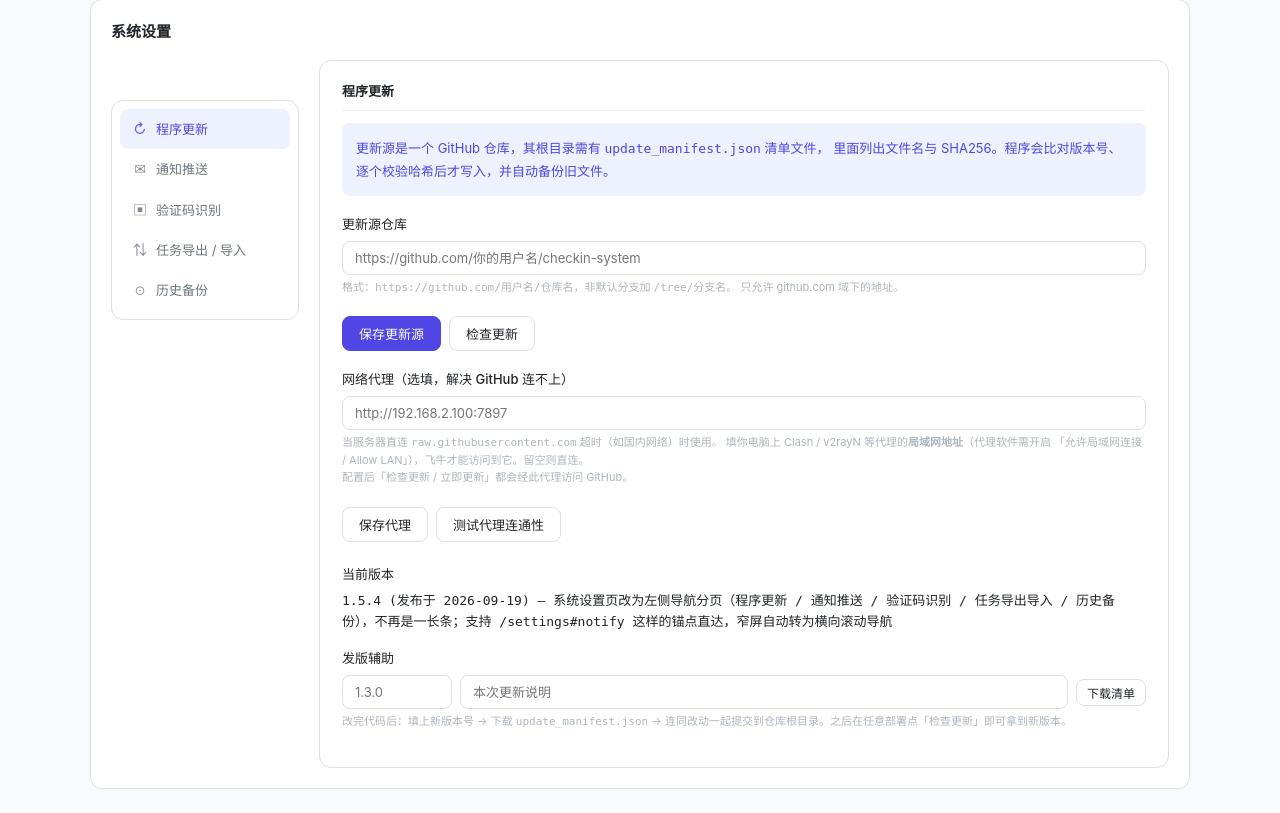
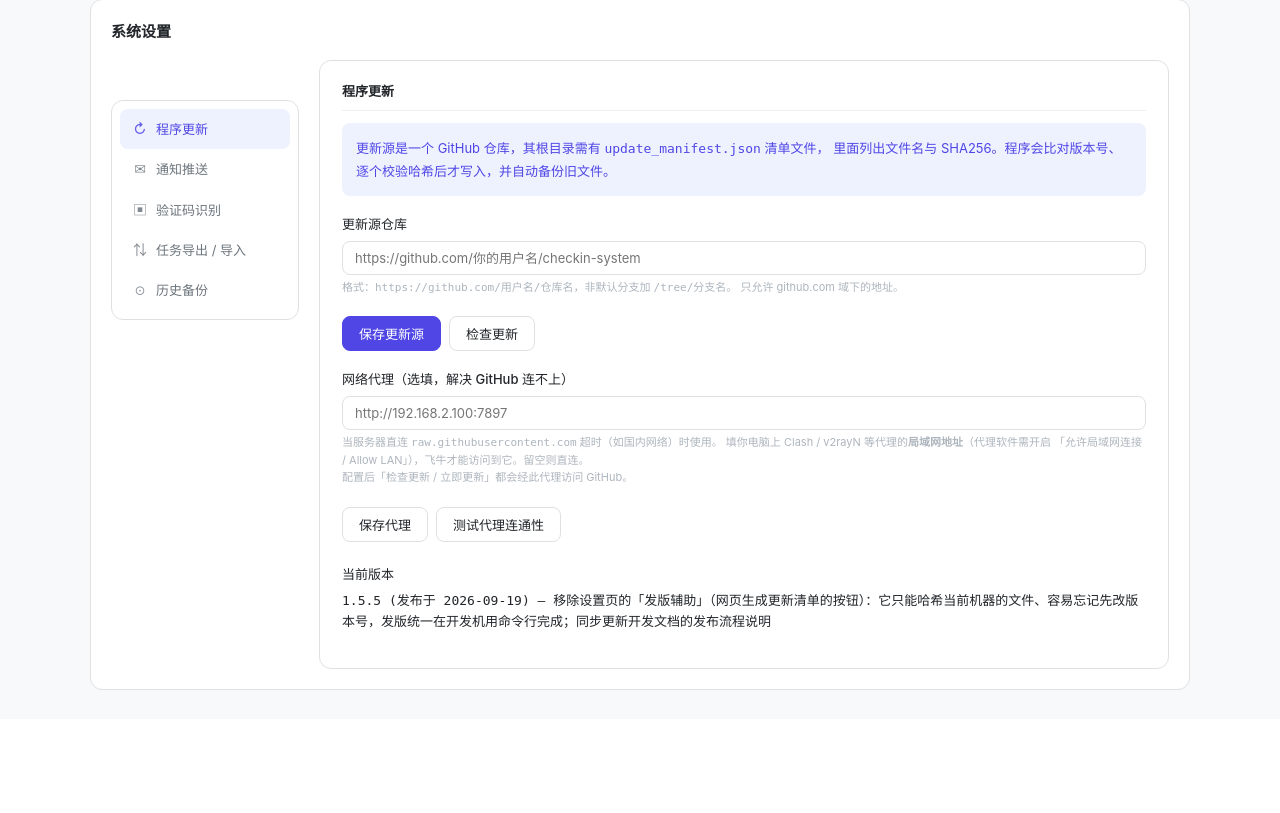
Before and after one commit to sddvcm/qdnew, a Flask app: page /settings in a window 1280 px wide. Shown: the part 81-894 px from the top of the page. After the commit the page ends 771 px from the top, so only its background shows below. Run offline with Flask 3, Linux system fonts and the light colour scheme; data comes from the database, SQL or seed files in the repository; data that the repository does not hold is empty.

Commit message:
chore: 移除设置页的「发版辅助」v1.5.5
理由：它是在网页上生成 update_manifest.json 的按钮，但
- 只能哈希"当前这台机器"的文件，在 NAS 上点得到的是 NAS 的代码快照
- 容易忘记先改 version.json 再生成清单（顺序反了哈希就对不上）
- fpk 装机后代码目录是只读快照，本就不该在那儿发版
发版统一在开发机用命令行完成（改 version.json → build_manifest → 打包）。

改动：
- 删 UI 区块（版本号/说明输入框 + 下载清单按钮）与 downloadManifest()
- 删 GET /api/update/manifest 路由，顺带清掉不再使用的 json/Response 导入
- 测试 3.24 改为断言该接口已 404（防被无意加回），并断言设置页无相关 UI
- DEVELOPMENT.md / docs/USAGE.md 的发布流程改为命令行步骤 +
  补上"改代码→改版本→重建清单→打包→提交"的顺序铁律

```diff
--- a/app/routes/update_api.py
+++ b/app/routes/update_api.py
@@ -8,11 +8,12 @@ API：
     POST /api/update/config     保存更新源
     POST /api/update/check      检查是否有新版本（只读，不下载）
     POST /api/update/run        执行更新（下载+校验+写入+重载插件）
-    GET  /api/update/manifest   生成并下载本仓库的 update_manifest.json（发版用）
+
+注：原先还有个 /api/update/manifest（在网页上生成清单下载，即「发版辅助」），
+已于 v1.5.5 移除 —— 发版在开发机上用 `updater.build_manifest()` 脚本化完成，
+更可靠（网页版只能哈希"当前这台机器"的文件，且容易忘记先改 version.json）。
 """
-import json
-
-from flask import Blueprint, Response, jsonify, render_template, request
+from flask import Blueprint, jsonify, render_template, request
 
 import updater
 from app.database import get_db
@@ -185,20 +186,3 @@ def run():
         "reload_error": reload_error,
         "need_restart": True,
     })
-
-
-@bp.route("/api/update/manifest", methods=["GET"])
-def manifest():
-    """生成当前代码的清单（发版时下载下来提交到仓库根目录）"""
-    version = request.args.get("version", "").strip()
-    notes = request.args.get("notes", "").strip()
-    if not version:
-        version = updater.current_version().get("version", "0.0.0")
-    data = updater.build_manifest(version, notes)
-    payload = json.dumps(data, ensure_ascii=False, indent=2)
-    return Response(
-        payload,
-        mimetype="application/json",
-        headers={"Content-Disposition":
-                 f"attachment; filename*=UTF-8''update_manifest.json"},
-    )
--- a/templates/settings.html
+++ b/templates/settings.html
@@ -69,19 +69,6 @@
   <div class="form-group" style="margin-top: 22px;">
     <label>当前版本</label>
     <div id="curVersion" style="font-family: var(--mono); font-size: 13px;">读取中…</div>
-  </div>
-
-  <div class="form-group">
-    <label>发版辅助</label>
-    <div style="display: flex; gap: 8px; align-items: center; flex-wrap: wrap;">
-      <input type="text" id="newVersion" placeholder="1.3.0" style="width: 110px;">
-      <input type="text" id="newNotes" placeholder="本次更新说明" style="flex: 1; min-width: 180px;">
-      <button class="btn btn-sm" onclick="downloadManifest()">下载清单</button>
-    </div>
-    <div class="help-text">
-      改完代码后：填上新版本号 → 下载 <code>update_manifest.json</code> →
-      连同改动一起提交到仓库根目录。之后在任意部署点「检查更新」即可拿到新版本。
-    </div>
   </div>
 
   </div>
@@ -452,13 +439,6 @@ async function doUpdate() {
     const b = document.getElementById('doUpdateBtn');
     if (b) { b.disabled = false; b.textContent = '立即更新'; }
   }
-}
-
-function downloadManifest() {
-  const v = document.getElementById('newVersion').value.trim();
-  const n = document.getElementById('newNotes').value.trim();
-  location.href = '/api/update/manifest?version=' + encodeURIComponent(v) +
-                  '&notes=' + encodeURIComponent(n);
 }
 
 // ==================== 通知推送 ====================
--- a/version.json
+++ b/version.json
@@ -1,7 +1,7 @@
 {
   "name": "checkin-system",
-  "version": "1.5.4",
+  "version": "1.5.5",
   "released_at": "2026-09-19",
   "min_python": "3.10",
-  "notes": "系统设置页改为左侧导航分页（程序更新 / 通知推送 / 验证码识别 / 任务导出导入 / 历史备份），不再是一长条；支持 /settings#notify 这样的锚点直达，窄屏自动转为横向滚动导航"
+  "notes": "移除设置页的「发版辅助」（网页生成更新清单的按钮）：它只能哈希当前机器的文件、容易忘记先改版本号，发版统一在开发机用命令行完成；同步更新开发文档的发布流程说明"
 }
```
Also changed, not shown: DEVELOPMENT.md (+13 -3 lines), __har_test/test_features.py (+9 -2 lines), docs/USAGE.md (+4 -2 lines), update_manifest.json (+7 -7 lines).
